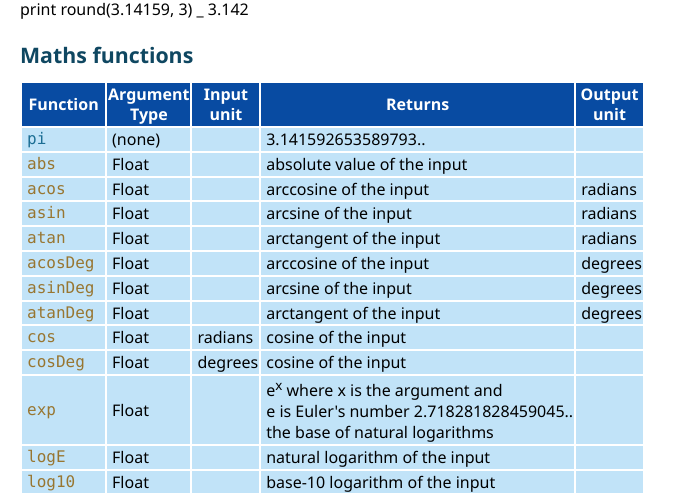
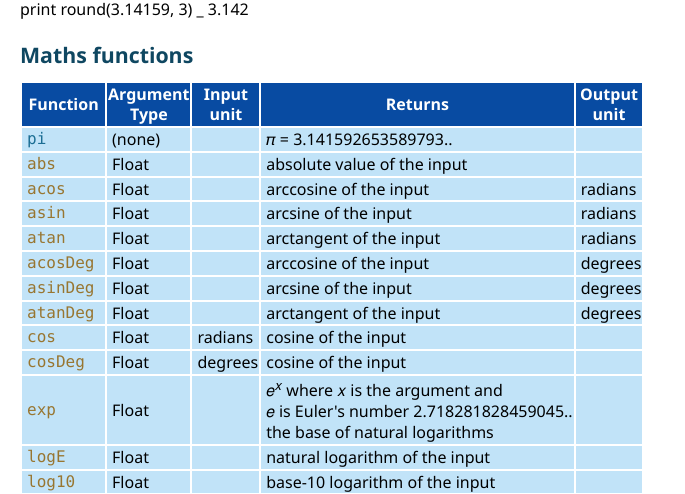
Before and after one commit to elan-language/Documentation, a plain HTML site: page LibRef.html in a window 1280 px wide. Shown: the part 1157-1651 px from the top of the page, without its empty margins (0-685 px from the left). Drawn offline with Linux system fonts and the light colour scheme.

Commit message:
Maths symbols

```diff
--- a/LibRef.html
+++ b/LibRef.html
@@ -66,7 +66,7 @@ table tr {text-align: left;}
     <p>
 <table>
 <tr><th>Function</th><th>Argument<br>Type</th><th>Input<br>unit</th><th>Returns</th><th>Output<br>unit</th></tr>
-<tr id="pi"><td><el-code>pi</el-code></td><td>(none)</td><td></td><td>3.141592653589793..</td><td></td></tr>
+<tr id="pi"><td><el-code>pi</el-code></td><td>(none)</td><td></td><td>&#x1d70b = 3.141592653589793..</td><td></td></tr>
 <tr id="abs"><td><el-code><el-method>abs</el-method></el-code></td><td>Float</td><td></td><td>absolute value of the input</td><td></td></tr>
 <tr id="acos"><td><el-code><el-method>acos</el-method></el-code></td><td>Float</td><td></td><td>arccosine of the input</td><td>radians</td></tr>
 <tr id="asin"><td><el-code><el-method>asin</el-method></el-code></td><td>Float</td><td></td><td>arcsine of the input</td><td>radians</td></tr>
@@ -76,7 +76,7 @@ table tr {text-align: left;}
 <tr id="atanDeg"><td><el-code><el-method>atanDeg</el-method></el-code></td><td>Float</td><td></td><td>arctangent of the input</td><td>degrees</td></tr>
 <tr id="cos"><td><el-code><el-method>cos</el-method></el-code></td><td>Float</td><td>radians</td><td>cosine of the input</td><td></td></tr>
 <tr id="cosDeg"><td><el-code><el-method>cosDeg</el-method></el-code></td><td>Float</td><td>degrees</td><td>cosine of the input</td><td></td></tr>
-<tr id="exp"><td><el-code><el-method>exp</el-method></el-code></td><td>Float</td><td></td><td>e<sup>x</sup> where x is the argument and<br>e is Euler's number 2.718281828459045..<br>the base of natural logarithms</td><td></td></tr>
+<tr id="exp"><td><el-code><el-method>exp</el-method></el-code></td><td>Float</td><td></td><td>&#x1d452<sup>&#x1d465</sup> where &#x1d465 is the argument and<br>&#x1d452 is Euler's number 2.718281828459045..<br>the base of natural logarithms</td><td></td></tr>
 <tr id="logE"><td><el-code><el-method>logE</el-method></el-code></td><td>Float</td><td></td><td>natural logarithm of the input</td><td></td></tr>
 <tr id="log10"><td><el-code><el-method>log10</el-method></el-code></td><td>Float</td><td></td><td>base-10 logarithm of the input</td><td></td></tr>
 <tr id="log2"><td><el-code><el-method>log2</el-method></el-code></td><td>Float</td><td></td><td>base-2 logarithm of the input</td><td></td></tr>
```
